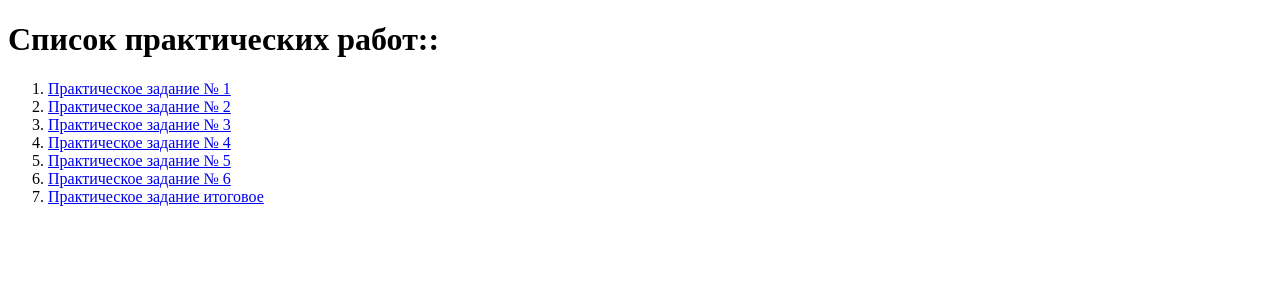
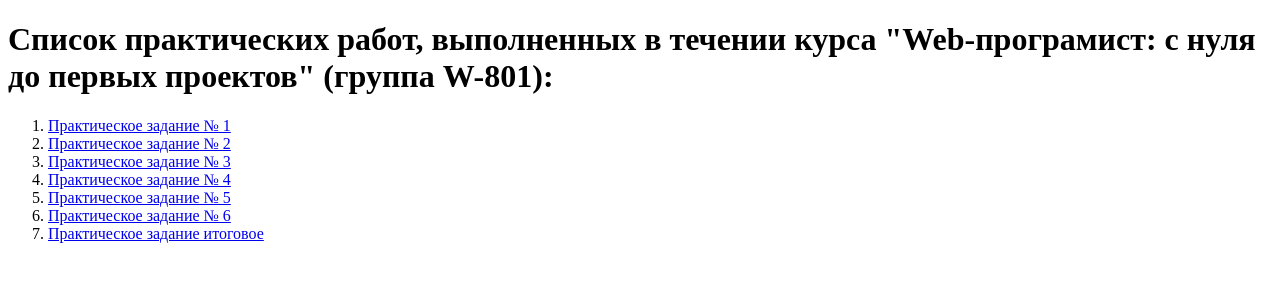
Before and after one commit to ElviraValentina/EV.github.io.study, a plain HTML site: page task.html in a window 1280 px wide. Drawn offline with Linux system fonts and the light colour scheme.

Commit message:
Add files via upload

```diff
--- a/task.html
+++ b/task.html
@@ -3,11 +3,11 @@
 <head>
     <meta charset="UTF-8">
     <meta name="viewport" content="width=device-width, initial-scale=1.0">
-    <title> Список практических работ:</title>
+    <title> Моя страница - Эльвира-Валентина:</title>
 </head>
 <body>
 
- <h1>Список практических работ::</h1>
+ <h1>Список практических работ, выполненных в течении курса "Web-програмист: с нуля до первых проектов" (группа W-801):</h1>
 <ol>
     <li><a href="index 1.html">Практическое задание № 1</a></li>
     <li><a href="index 2.html">Практическое задание № 2</a></li>
```
